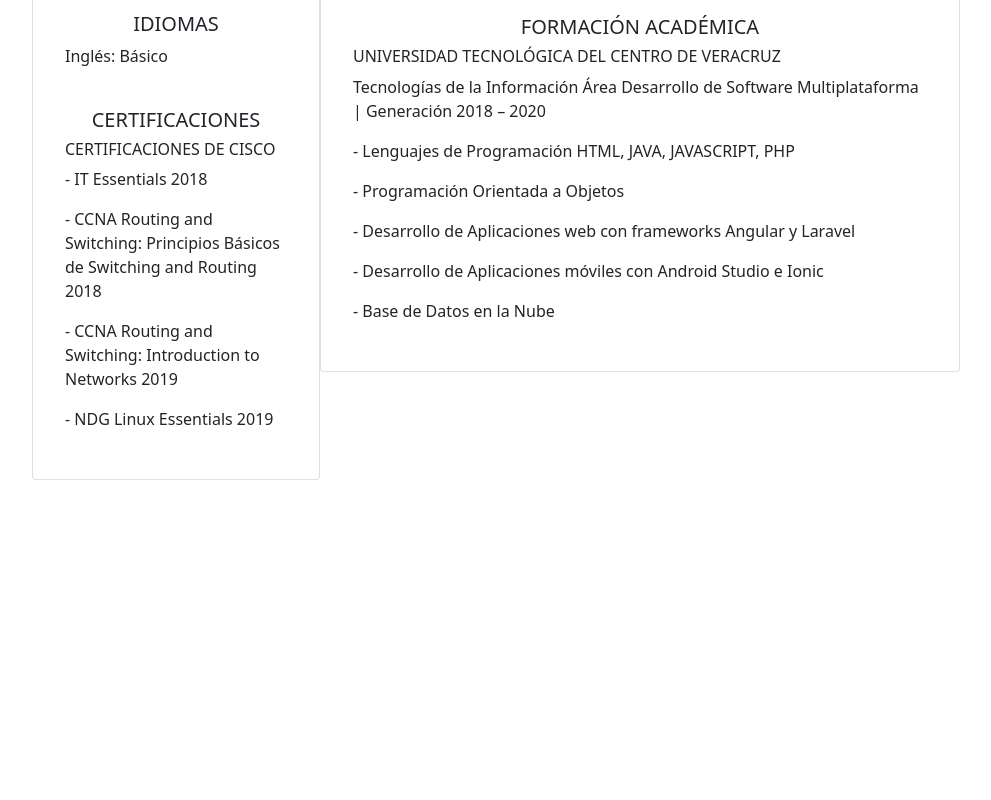
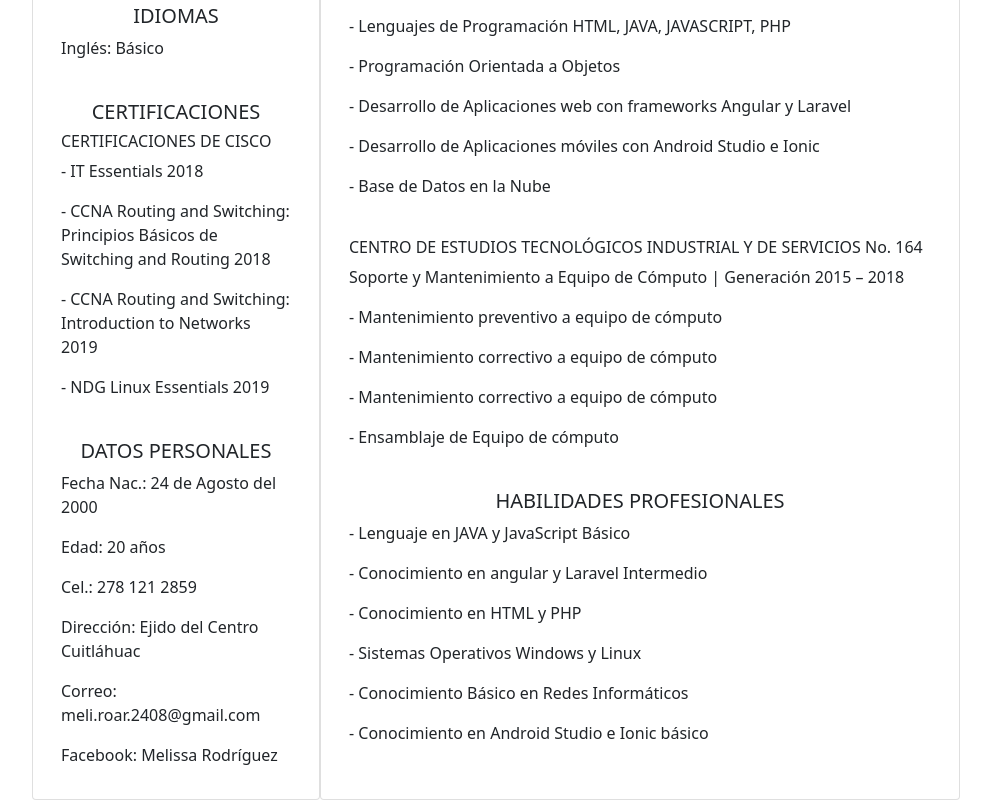
Before and after one commit to melissa2408/curriculum-melissa, an Angular app: page / in a window 1280 px wide. Shown: the part 587-1387 px from the top of the page, without its empty margins (144-1135 px from the left). Before the commit the page ends 1115 px from the top, so only its background shows below. Built offline with nearby package versions, Linux system fonts and the light colour scheme.

Commit message:
Se añaden los últimos detalles de contenido en el html, como los datos personales y las habilidades profesionales

```diff
--- a/src/app/app.component.html
+++ b/src/app/app.component.html
@@ -1,15 +1,6 @@
-<!-- <div class="card" style="width: 18rem;">
-  <img src="assets/img/avatar.jpg" class="card-img-top" alt="...">
-  <div class="card-body">
-    <h5 class="card-title">Card title</h5>
-    <p class="card-text">Some quick example text to build on the card title and make up the bulk of the card's content.</p>
-    <a href="#" class="btn btn-primary">Go somewhere</a>
-  </div>
-</div> -->
-
 <div class="row justify-content-center align-items-center">
-  <div class="col-sm-9 row justify-content-center align-items-center">
-      <div class="card p-3 mb-5 rounded" style="width: 18rem">
+  <div class="row justify-content-center">
+      <div class="card rounded" style="width: 18rem">
           <div class="card-body" >
               <img class="card-img-top center" src="assets/img/avatar.jpg" alt="Card image cap">
               <br>
@@ -21,7 +12,7 @@
                 conocimientos y habilidades en una empresa en la cual pueda ejercer mi área laboral, permitiéndome
                 tener experiencia profesional en un ámbito real.</p>
               <br>
-              <h5 class="card-title text-center">IDIOMAS</h5>
+              <h5 class="card-title text-center" >IDIOMAS</h5>
               <p>Inglés: Básico</p>
               <br>
               <h5 class="card-title text-center">CERTIFICACIONES</h5>
@@ -31,10 +22,18 @@
               <P>- CCNA Routing and Switching: Introduction to Networks 2019</P>
               <P>- NDG Linux Essentials 2019</P>
 
+              <br>
+              <h5 class="card-title text-center">DATOS PERSONALES</h5>
+              <P>Fecha Nac.: 24 de Agosto del 2000</P>
+              <P>Edad: 20 años</P>
+              <P>Cel.: 278 121 2859</P>
+              <P>Dirección: Ejido del Centro Cuitláhuac</P>
+              <p>Correo: meli.roar.2408@gmail.com</p>
+              <p>Facebook: Melissa Rodríguez</p>
           </div>
       </div>
 
-      <div class="card p-3 mb-5 rounded" style="width: 40rem;">
+      <div class="card" style="width: 40rem;">
           <div class="card-body">
               <br>
               <h4 class="card-title text-center">UNIVERSIDAD TECNOLÓGICA DEL CENTRO DE VERACRUZ</h4>
@@ -59,8 +58,26 @@
               <p>- Desarrollo de Aplicaciones web con frameworks Angular y Laravel</p>
               <p>- Desarrollo de Aplicaciones móviles con Android Studio e Ionic</p>
               <p>- Base de Datos en la Nube</p>
+
+              <br>
+              <h6>CENTRO DE ESTUDIOS TECNOLÓGICOS INDUSTRIAL Y DE SERVICIOS No. 164</h6>
+              <p>Soporte y Mantenimiento a Equipo de Cómputo |
+                Generación 2015 – 2018</p>
+              <p>- Mantenimiento preventivo a equipo de cómputo</p>
+              <p>- Mantenimiento correctivo a equipo de cómputo</p>
+              <p>- Mantenimiento correctivo a equipo de cómputo</p>
+              <p>- Ensamblaje de Equipo de cómputo</p>
+
+              <br>
+              <h5 class="card-title text-center">HABILIDADES PROFESIONALES</h5>
+              <p>- Lenguaje en JAVA y JavaScript Básico</p>
+              <p>- Conocimiento en angular y Laravel Intermedio</p>
+              <p>- Conocimiento en HTML y PHP</p>
+              <p>- Sistemas Operativos Windows y Linux</p>
+              <p>- Conocimiento Básico en Redes Informáticos</p>
+              <p>- Conocimiento en Android Studio e Ionic básico</p>
+
           </div>
       </div>
-
   </div>
 </div>
```
